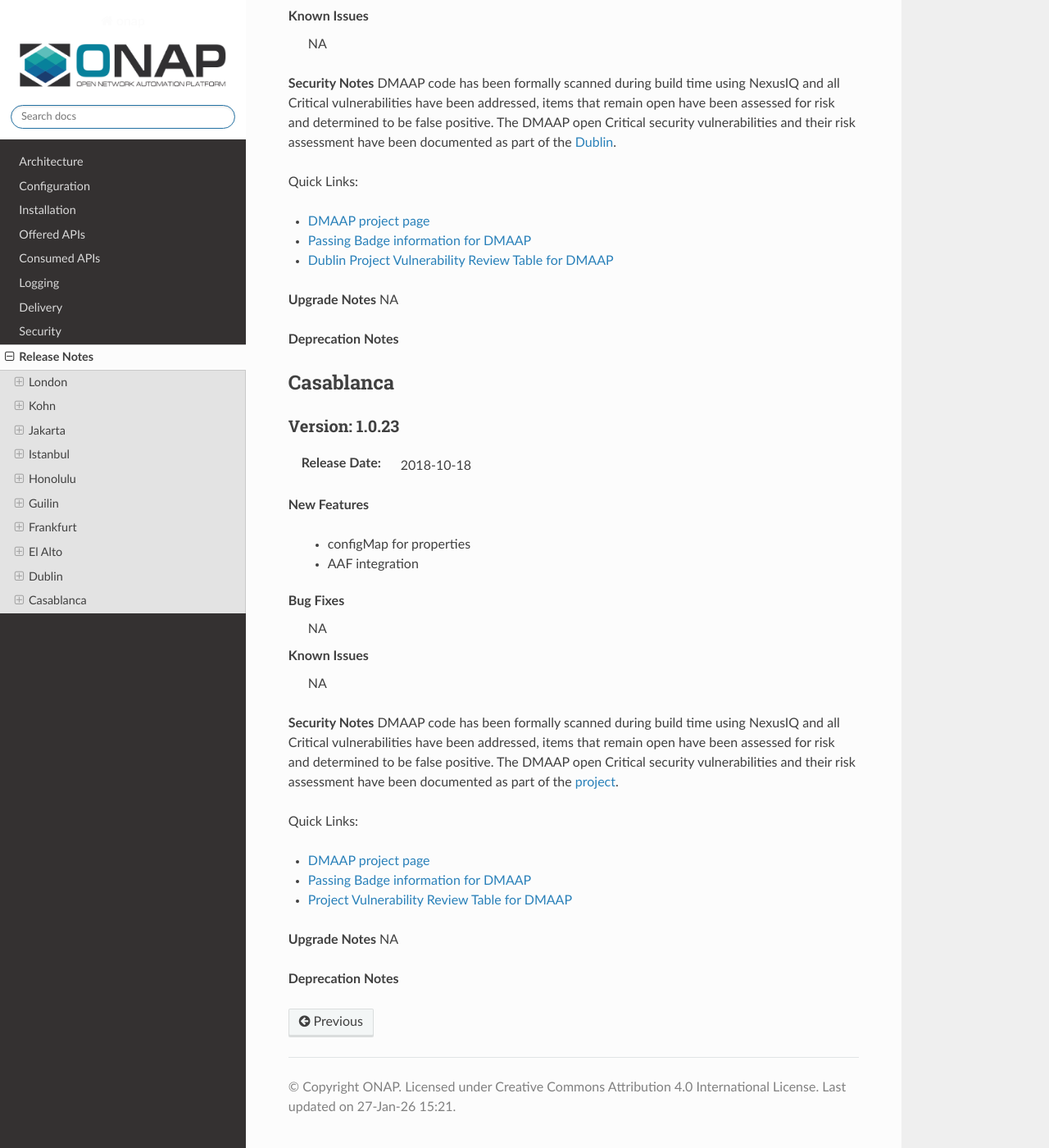
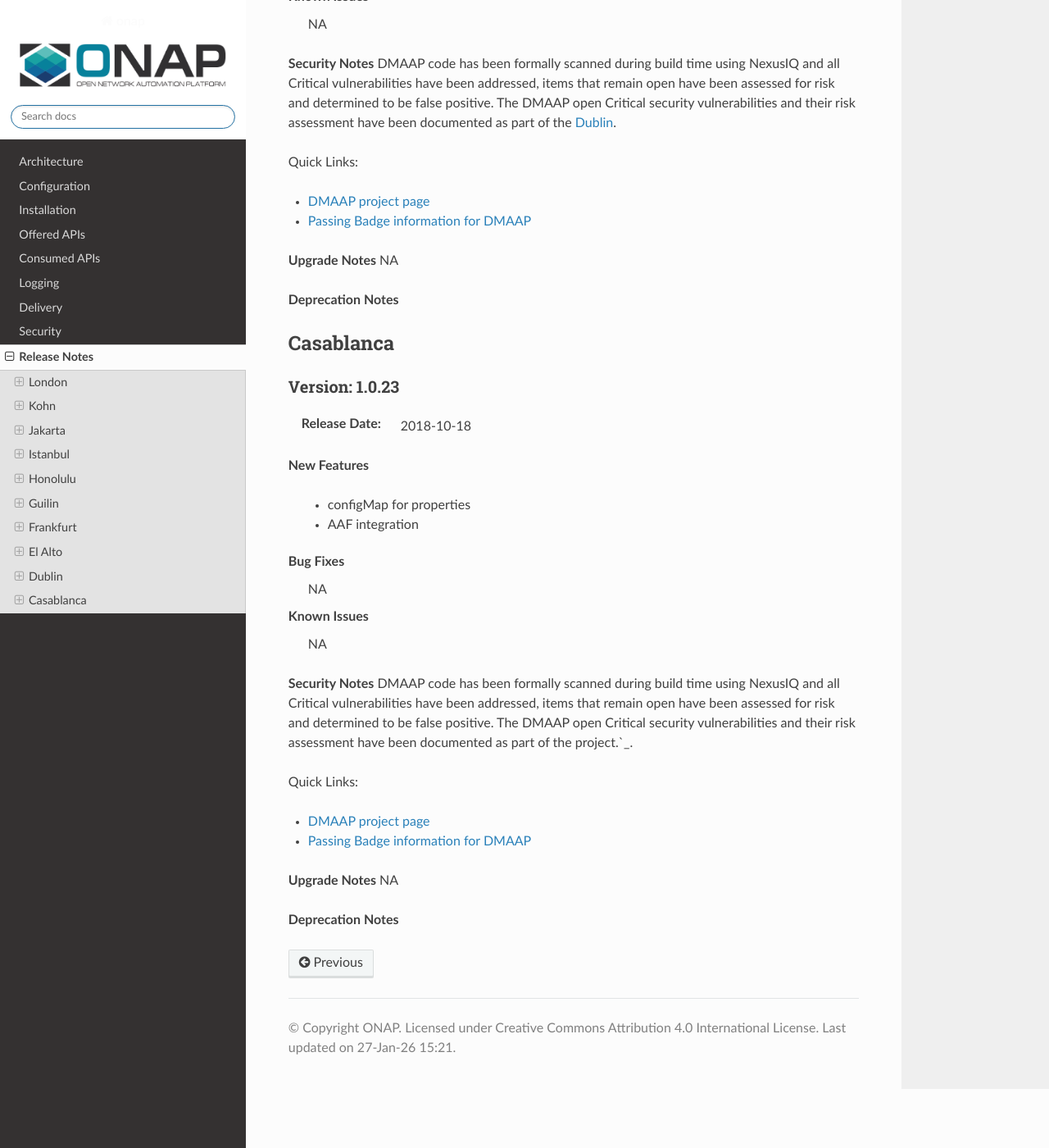
Before and after one commit to onap/dmaap-buscontroller, a Sphinx documentation site: the page built from docs/release-notes.rst, in a window 1280 px wide and 1400 px high, scrolled down 10093 px. Shown: the whole window at 82% size. Built offline with Sphinx 7.4.7 and the Read the Docs theme 3.1.0, drawn with Linux system fonts in a browser that asks for light colours; some of the changed text lies outside the part shown.

```diff
--- a/docs/conf.py
+++ b/docs/conf.py
@@ -21,7 +21,6 @@ extensions = [
     'sphinx.ext.graphviz',
     'sphinxcontrib.blockdiag',
     'sphinxcontrib.seqdiag',
-    'sphinxcontrib.swaggerdoc',
     'sphinxcontrib.plantuml'
 ]
 
--- a/docs/release-notes.rst
+++ b/docs/release-notes.rst
@@ -597,8 +597,6 @@ Quick Links:
 
 - `Passing Badge information for DMAAP <https://bestpractices.coreinfrastructure.org/en/projects/2147>`_
 
-- `El Alto Project Vulnerability Review Table for DMAAP <https://wiki.onap.org/pages/viewpage.action?pageId=71835817>`_
-
 **Upgrade Notes**
        NA
 
@@ -633,8 +631,6 @@ Quick Links:
 
 - `Passing Badge information for DMAAP <https://bestpractices.coreinfrastructure.org/en/projects/2147>`_
 
-- `Dublin Project Vulnerability Review Table for DMAAP <https://wiki.onap.org/pages/viewpage.action?pageId=64003715>`_
-
 **Upgrade Notes**
 NA
 
@@ -661,7 +657,7 @@ Version: 1.0.23
        NA
 
 **Security Notes**
-DMAAP code has been formally scanned during build time using NexusIQ and all Critical vulnerabilities have been addressed, items that remain open have been assessed for risk and determined to be false positive. The DMAAP open Critical security vulnerabilities and their risk assessment have been documented as part of the `project <https://wiki.onap.org/pages/viewpage.action?pageId=28379799>`_.
+DMAAP code has been formally scanned during build time using NexusIQ and all Critical vulnerabilities have been addressed, items that remain open have been assessed for risk and determined to be false positive. The DMAAP open Critical security vulnerabilities and their risk assessment have been documented as part of the project.`_.
 
 Quick Links:
 
@@ -669,8 +665,6 @@ Quick Links:
 
 - `Passing Badge information for DMAAP <https://bestpractices.coreinfrastructure.org/en/projects/2147>`_
 
-- `Project Vulnerability Review Table for DMAAP <https://wiki.onap.org/pages/viewpage.action?pageId=28379799>`_
-
 **Upgrade Notes**
 NA
 
--- a/docs/requirements-docs.txt
+++ b/docs/requirements-docs.txt
@@ -2,7 +2,6 @@ sphinx>=4.2.0  # BSD
 sphinx-rtd-theme>=1.0.0  # MIT
 sphinxcontrib-blockdiag  # BSD
 sphinxcontrib-seqdiag # BSD
-sphinxcontrib-swaggerdoc
 sphinxcontrib-spelling
 sphinxcontrib-plantuml
 six
```
